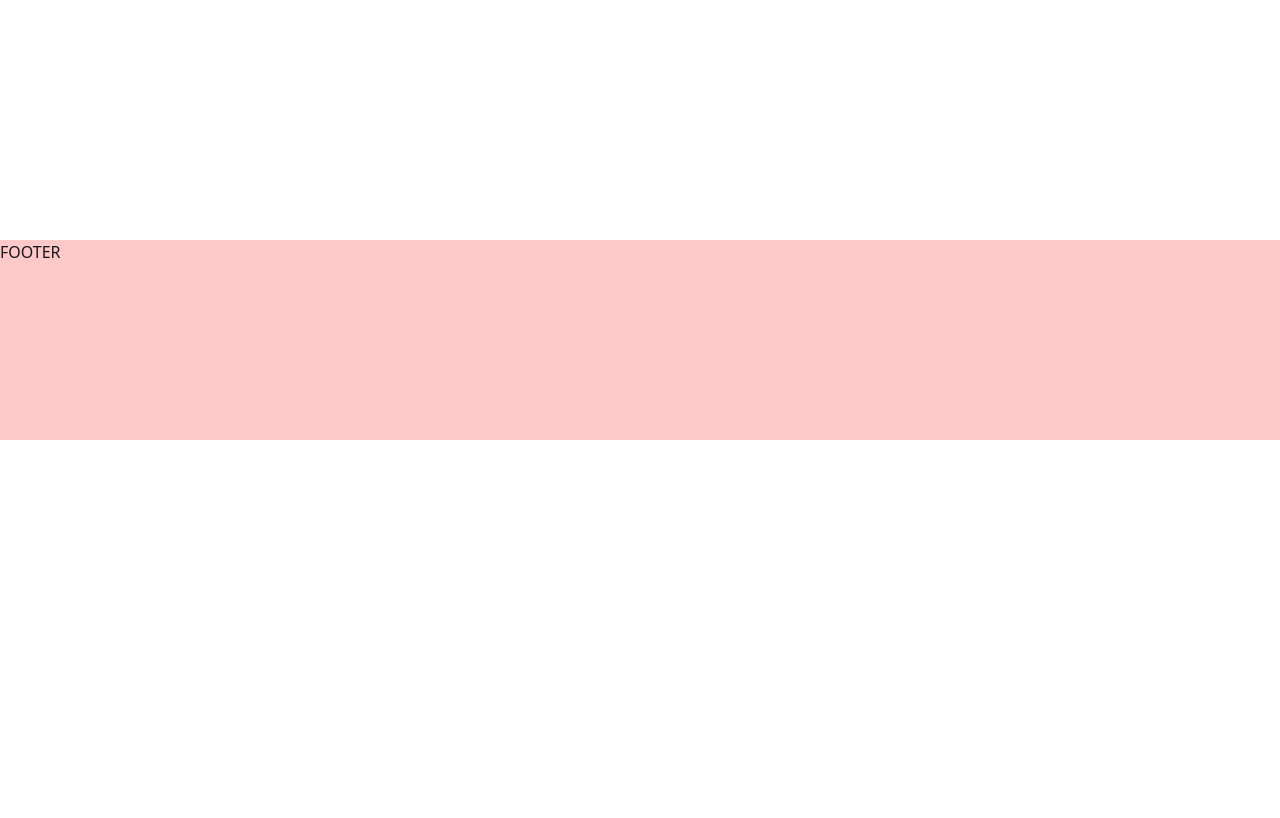
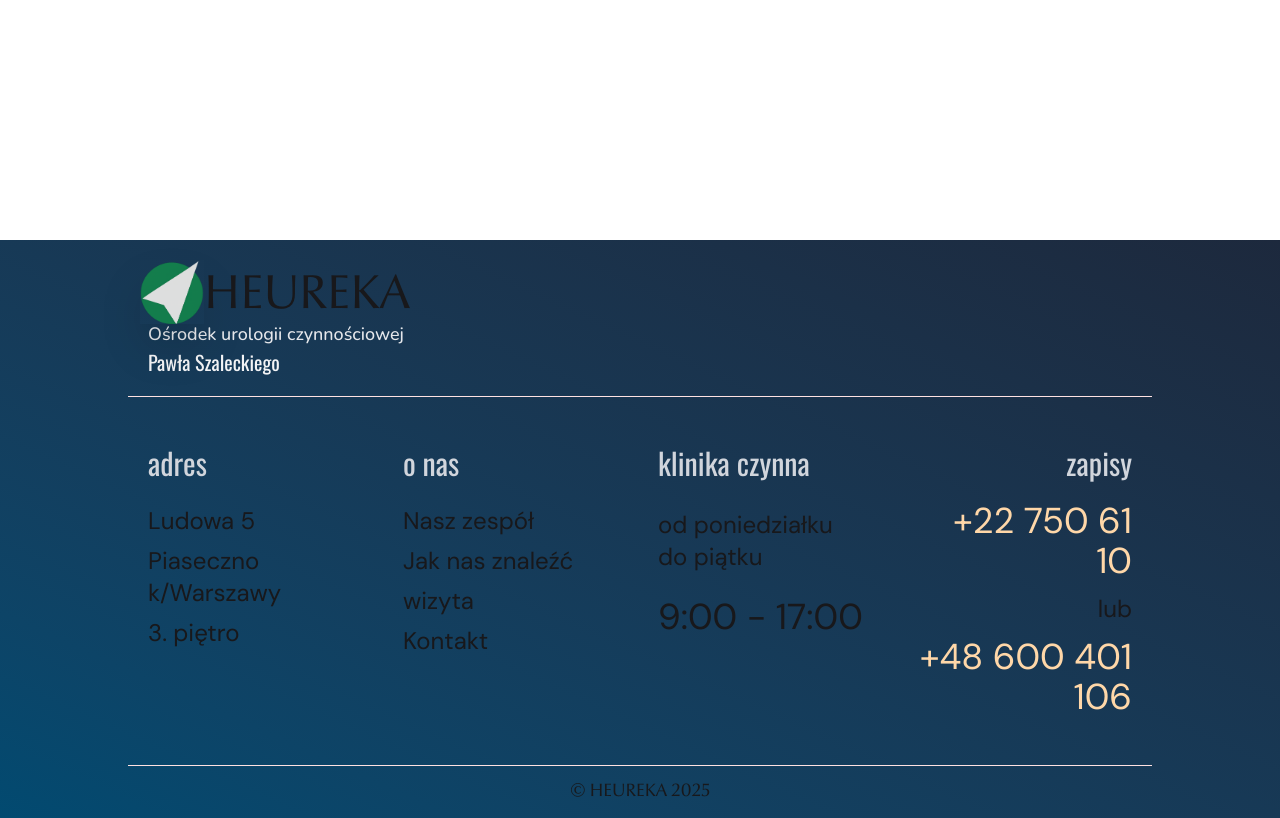
Before and after one commit to MichalDzielinski/heu_x, a Django app: template templates/clinic/index.html in a window 1280 px wide. Shown: the part 920-1738 px from the top of the page. Before the commit the page ends 1360 px from the top, so only its background shows below. Run offline with Django 5.2, Linux system fonts and the light colour scheme; the template is opened without the code that fills it, so the values that code supplies are empty; some libraries are stand-ins or nearby versions.

Commit message:
footer base

```diff
--- a/templates/elements/footer.html
+++ b/templates/elements/footer.html
@@ -1,4 +1,63 @@
-<footer id="footer" class="min-h-[200px] bg-red-200">
+{% load static %}
+<footer id="footer" class="w-full frame-gradient">
 
-    <h2>FOOTER</h2>
+    <section class="frame-sizing ">
+        <div class='p-5'>
+            <div class="flex gap-2 justify-center sm:justify-start items-center">
+                <a href="/" class="flex gap-2 relative group justify-center md:justify-start items-center">
+                    <img src="{% static 'icons/heureka_logo_3.png' %}" alt="" class="logo z-20 size-16 mb-2 -ml-2 justify-center drop-shadow-orange-500 shadow-2xl">
+                    <h1 class=" font-heureka-2 text-5xl uppercase z-20 -ml-2">heureka</h1>
+                </a>
+            </div>
+
+            <div>
+                <h3 class="font-tertiary text-gray-200 -mt-3  text-lg">Ośrodek urologii czynnościowej</h3>
+                <h3 class="text-gray-100  text-xl font-primary">Pawła Szaleckiego</h3>
+            </div>
+        </div>
+
+        <div class="frame-h-divider"></div>
+
+        <!-- footer's info grid -->
+        <div class="grid grid-cols-1 sm:grid-cols-4 gap-9 p-5 py-12 ">
+            <!-- column 1 - the address -->
+             <div class="col-span-4 md:col-span-1 text-left ">
+                <h1 class="footer-subtitle">Adres</h1>
+                <p class="footer-subtitle-point">Ludowa 5</p>
+                <p class="footer-subtitle-point">Piaseczno k/Warszawy</p>
+                <p class="footer-subtitle-point">3. piętro</p>
+             </div>
+
+             <!-- column 2 - about us -->
+             <div class="col-span-4 md:col-span-1 text-left ">
+                <h1 class="footer-subtitle">O nas</h1>
+                <a href="#"><p class="footer-subtitle-point">Nasz zespół</p></a>
+                <a href="#"><p class="footer-subtitle-point">Jak nas znaleźć</p></a>
+                <a href="#"><p class="footer-subtitle-point">wizyta</p></a>
+                <a href="#"><p class="footer-subtitle-point">Kontakt</p></a>
+             </div>
+
+            <!-- column 3 - open hours -->
+            <div class="col-span-4 md:col-span-1 text-left ">
+                <h1 class="footer-subtitle ">Klinika czynna</h1>
+                <p class="text-2xl font-secondary mt-5  ">od poniedziałku</p>
+                <p class="text-2xl font-secondary   ">do piątku</p>
+                <h1 class="text-4xl font-secondary mt-6 ">9:00 - 17:00</h1>
+             </div>
+
+            <!-- column 4 -  phone numbers -->
+             <div class="col-span-4 md:col-span-1 text-right ">
+                <h1 class="footer-subtitle ">Zapisy</h1>
+                <p class="text-4xl font-secondary  text-orange-200 hover:text-gray-200">+22 750 61 10</p>
+                <p class="footer-subtitle-point my-2">lub</p>
+                <p class="text-4xl font-secondary  text-orange-200 hover:text-gray-200">+48 600 401 106</p>
+             </div>
+
+        </div>
+
+        <div class="frame-h-divider"></div>
+
+        <div class="text-center font-heureka-2 uppercase text-lg p-3">&#169; Heureka {% now 'Y' %}</div>
+
+    </section>
 </footer>
--- a/templates/elements/header.html
+++ b/templates/elements/header.html
@@ -1,8 +1,8 @@
 
 {% load static %}
 
-<header id="header" class="w-full fixed top-0   custom-bg-frame">
-    <section class="w-[95%] xl:w-[80%] mx-auto  header-inner">
+<header id="header" class="w-full fixed top-0 frame-gradient">
+    <section class="frame-sizing  header-inner">
 <!-- HEADER TITLE GROUP -->
     <div class="  title-group">
 <!-- LOGO & NAME -->
@@ -24,7 +24,7 @@
         </div>
     </div>
 
-    <div class="hidden sm:block border-b-1 border-red-100 mx-auto "></div>
+    <div class="frame-h-divider "></div>
 
 <!-- #navbar links -->
         <ul class="hidden sm:flex sm:text-white justify-around font-semibold py-3 mx-auto transition-all ">
@@ -53,7 +53,7 @@
                     <a href="#" class="flex group items-center">
                         <h2 class="nsd uppercase text-md flex group-hover:text-orange-300">
                             <img src="{% static 'icons/heureka_logo_3.png' %}" class=" hidden sm:block  sm:size-4 sm:mt-1 xl:mt-0 xl:size-5 mr-1 transition-all group-hover:rotate-[47deg]  " alt="">
-                            Pozostałe badanie
+                            Pozostałe badania
                         </h2>
                     </a>
                 </div>
--- a/theme/static/css/dist/styles.css
+++ b/theme/static/css/dist/styles.css
@@ -47,7 +47,7 @@
     --font-mono: ui-monospace, SFMono-Regular, Menlo, Monaco, Consolas, "Liberation Mono",
       "Courier New", monospace;
     --color-red-100: oklch(93.6% 0.032 17.717);
-    --color-red-200: oklch(88.5% 0.062 18.334);
+    --color-orange-200: oklch(90.1% 0.076 70.697);
     --color-orange-300: oklch(83.7% 0.128 66.29);
     --color-orange-500: oklch(70.5% 0.213 47.604);
     --color-sky-500: oklch(68.5% 0.169 237.323);
@@ -56,13 +56,22 @@
     --color-slate-800: oklch(27.9% 0.041 260.031);
     --color-gray-100: oklch(96.7% 0.003 264.542);
     --color-gray-200: oklch(92.8% 0.006 264.531);
+    --color-gray-300: oklch(87.2% 0.01 258.338);
     --color-black: #000;
     --color-white: #fff;
     --spacing: 0.25rem;
+    --text-lg: 1.125rem;
+    --text-lg--line-height: calc(1.75 / 1.125);
     --text-xl: 1.25rem;
     --text-xl--line-height: calc(1.75 / 1.25);
     --text-2xl: 1.5rem;
     --text-2xl--line-height: calc(2 / 1.5);
+    --text-3xl: 1.875rem;
+    --text-3xl--line-height: calc(2.25 / 1.875);
+    --text-4xl: 2.25rem;
+    --text-4xl--line-height: calc(2.5 / 2.25);
+    --text-5xl: 3rem;
+    --text-5xl--line-height: 1;
     --text-6xl: 3.75rem;
     --text-6xl--line-height: 1;
     --font-weight-semibold: 600;
@@ -73,6 +82,7 @@
     --default-font-family: var(--font-sans);
     --default-mono-font-family: var(--font-mono);
     --font-primary: 'Oswald', sans-serif;
+    --font-secondary: 'DMSans Regular', sand-serif;
     --font-tertiary: 'Nunito Medium', sans-serif;
     --font-heureka-2: "OptimaNovaLTProRegular";
   }
@@ -759,9 +769,24 @@
   .z-20 {
     z-index: 20;
   }
+  .col-span-4 {
+    grid-column: span 4 / span 4;
+  }
   .mx-auto {
     margin-inline: auto;
   }
+  .my-2 {
+    margin-block: calc(var(--spacing) * 2);
+  }
+  .-mt-3 {
+    margin-top: calc(var(--spacing) * -3);
+  }
+  .mt-5 {
+    margin-top: calc(var(--spacing) * 5);
+  }
+  .mt-6 {
+    margin-top: calc(var(--spacing) * 6);
+  }
   .mr-1 {
     margin-right: calc(var(--spacing) * 1);
   }
@@ -770,6 +795,9 @@
   }
   .mb-2 {
     margin-bottom: calc(var(--spacing) * 2);
+  }
+  .-ml-2 {
+    margin-left: calc(var(--spacing) * -2);
   }
   .status {
     display: inline-block;
@@ -838,6 +866,9 @@
   .flex {
     display: flex;
   }
+  .grid {
+    display: grid;
+  }
   .hidden {
     display: none;
   }
@@ -851,24 +882,22 @@
     width: calc(var(--spacing) * 14);
     height: calc(var(--spacing) * 14);
   }
+  .size-16 {
+    width: calc(var(--spacing) * 16);
+    height: calc(var(--spacing) * 16);
+  }
   .h-\[55px\] {
     height: 55px;
   }
   .min-h-\[145vh\] {
     min-height: 145vh;
   }
-  .min-h-\[200px\] {
-    min-height: 200px;
-  }
   .w-\[55px\] {
     width: 55px;
   }
   .w-\[75px\] {
     width: 75px;
   }
-  .w-\[95\%\] {
-    width: 95%;
-  }
   .w-full {
     width: 100%;
   }
@@ -881,6 +910,9 @@
   .resize {
     resize: both;
   }
+  .grid-cols-1 {
+    grid-template-columns: repeat(1, minmax(0, 1fr));
+  }
   .items-center {
     align-items: center;
   }
@@ -892,6 +924,9 @@
   }
   .gap-2 {
     gap: calc(var(--spacing) * 2);
+  }
+  .gap-9 {
+    gap: calc(var(--spacing) * 9);
   }
   .rounded-full {
     border-radius: calc(infinity * 1px);
@@ -900,36 +935,44 @@
     border-style: var(--tw-border-style);
     border-width: 1px;
   }
-  .border-b-1 {
-    border-bottom-style: var(--tw-border-style);
-    border-bottom-width: 1px;
-  }
-  .border-red-100 {
-    border-color: var(--color-red-100);
-  }
   .bg-pink-100 {
     background-color: var(--color-pink-100);
   }
-  .bg-red-200 {
-    background-color: var(--color-red-200);
-  }
   .bg-sky-500 {
     background-color: var(--color-sky-500);
   }
+  .p-3 {
+    padding: calc(var(--spacing) * 3);
+  }
   .p-5 {
     padding: calc(var(--spacing) * 5);
   }
   .py-3 {
     padding-block: calc(var(--spacing) * 3);
   }
+  .py-12 {
+    padding-block: calc(var(--spacing) * 12);
+  }
   .pt-2 {
     padding-top: calc(var(--spacing) * 2);
   }
+  .text-center {
+    text-align: center;
+  }
+  .text-left {
+    text-align: left;
+  }
+  .text-right {
+    text-align: right;
+  }
   .font-heureka-2 {
     font-family: var(--font-heureka-2);
   }
   .font-primary {
     font-family: var(--font-primary);
+  }
+  .font-secondary {
+    font-family: var(--font-secondary);
   }
   .font-tertiary {
     font-family: var(--font-tertiary);
@@ -938,10 +981,22 @@
     font-size: var(--text-2xl);
     line-height: var(--tw-leading, var(--text-2xl--line-height));
   }
+  .text-4xl {
+    font-size: var(--text-4xl);
+    line-height: var(--tw-leading, var(--text-4xl--line-height));
+  }
+  .text-5xl {
+    font-size: var(--text-5xl);
+    line-height: var(--tw-leading, var(--text-5xl--line-height));
+  }
   .text-6xl {
     font-size: var(--text-6xl);
     line-height: var(--tw-leading, var(--text-6xl--line-height));
   }
+  .text-lg {
+    font-size: var(--text-lg);
+    line-height: var(--tw-leading, var(--text-lg--line-height));
+  }
   .text-xl {
     font-size: var(--text-xl);
     line-height: var(--tw-leading, var(--text-xl--line-height));
@@ -955,6 +1010,9 @@
   }
   .text-gray-200 {
     color: var(--color-gray-200);
+  }
+  .text-orange-200 {
+    color: var(--color-orange-200);
   }
   .uppercase {
     text-transform: uppercase;
@@ -1012,6 +1070,11 @@
     }
   }
   @media (hover: hover) {
+    .hover\:text-gray-200:hover {
+      color: var(--color-gray-200);
+    }
+  }
+  @media (hover: hover) {
     .hover\:delay-150:hover {
       transition-delay: 150ms;
     }
@@ -1038,6 +1101,11 @@
     }
   }
   @media (width >= 40rem) {
+    .sm\:grid-cols-4 {
+      grid-template-columns: repeat(4, minmax(0, 1fr));
+    }
+  }
+  @media (width >= 40rem) {
     .sm\:justify-start {
       justify-content: flex-start;
     }
@@ -1045,6 +1113,11 @@
   @media (width >= 40rem) {
     .sm\:text-white {
       color: var(--color-white);
+    }
+  }
+  @media (width >= 48rem) {
+    .md\:col-span-1 {
+      grid-column: span 1 / span 1;
     }
   }
   @media (width >= 48rem) {
@@ -1068,26 +1141,57 @@
       height: calc(var(--spacing) * 5);
     }
   }
-  @media (width >= 80rem) {
-    .xl\:w-\[80\%\] {
-      width: 80%;
-    }
-  }
-}
-.custom-bg-frame {
+}
+.frame-gradient {
   --tw-gradient-position: to top right;
 }
 @supports (background-image: linear-gradient(in lab, red, red)) {
-  .custom-bg-frame {
+  .frame-gradient {
     --tw-gradient-position: to top right in oklab;
   }
 }
-.custom-bg-frame {
+.frame-gradient {
   background-image: linear-gradient(var(--tw-gradient-stops));
   --tw-gradient-from: var(--color-sky-900);
   --tw-gradient-stops: var(--tw-gradient-via-stops, var(--tw-gradient-position), var(--tw-gradient-from) var(--tw-gradient-from-position), var(--tw-gradient-to) var(--tw-gradient-to-position));
   --tw-gradient-to: var(--color-slate-800);
   --tw-gradient-stops: var(--tw-gradient-via-stops, var(--tw-gradient-position), var(--tw-gradient-from) var(--tw-gradient-from-position), var(--tw-gradient-to) var(--tw-gradient-to-position));
+}
+.frame-sizing {
+  margin-inline: auto;
+  width: 95%;
+}
+@media (width >= 80rem) {
+  .frame-sizing {
+    width: 80%;
+  }
+}
+.frame-h-divider {
+  margin-inline: auto;
+  display: none;
+  border-bottom-style: var(--tw-border-style);
+  border-bottom-width: 1px;
+  border-color: var(--color-red-100);
+}
+@media (width >= 40rem) {
+  .frame-h-divider {
+    display: block;
+  }
+}
+.footer-subtitle {
+  margin-bottom: calc(var(--spacing) * 3);
+  padding-bottom: calc(var(--spacing) * 2);
+  font-family: var(--font-primary);
+  font-size: var(--text-3xl);
+  line-height: var(--tw-leading, var(--text-3xl--line-height));
+  color: var(--color-gray-300);
+  text-transform: lowercase;
+}
+.footer-subtitle-point {
+  padding-block: calc(var(--spacing) * 1);
+  font-family: var(--font-secondary);
+  font-size: var(--text-2xl);
+  line-height: var(--tw-leading, var(--text-2xl--line-height));
 }
 @layer base {
   :where(:root),:root:has(input.theme-controller[value=light]:checked),[data-theme=light] {
```
Also changed, not shown: theme/static_src/src/styles.css (+18 -3 lines).
